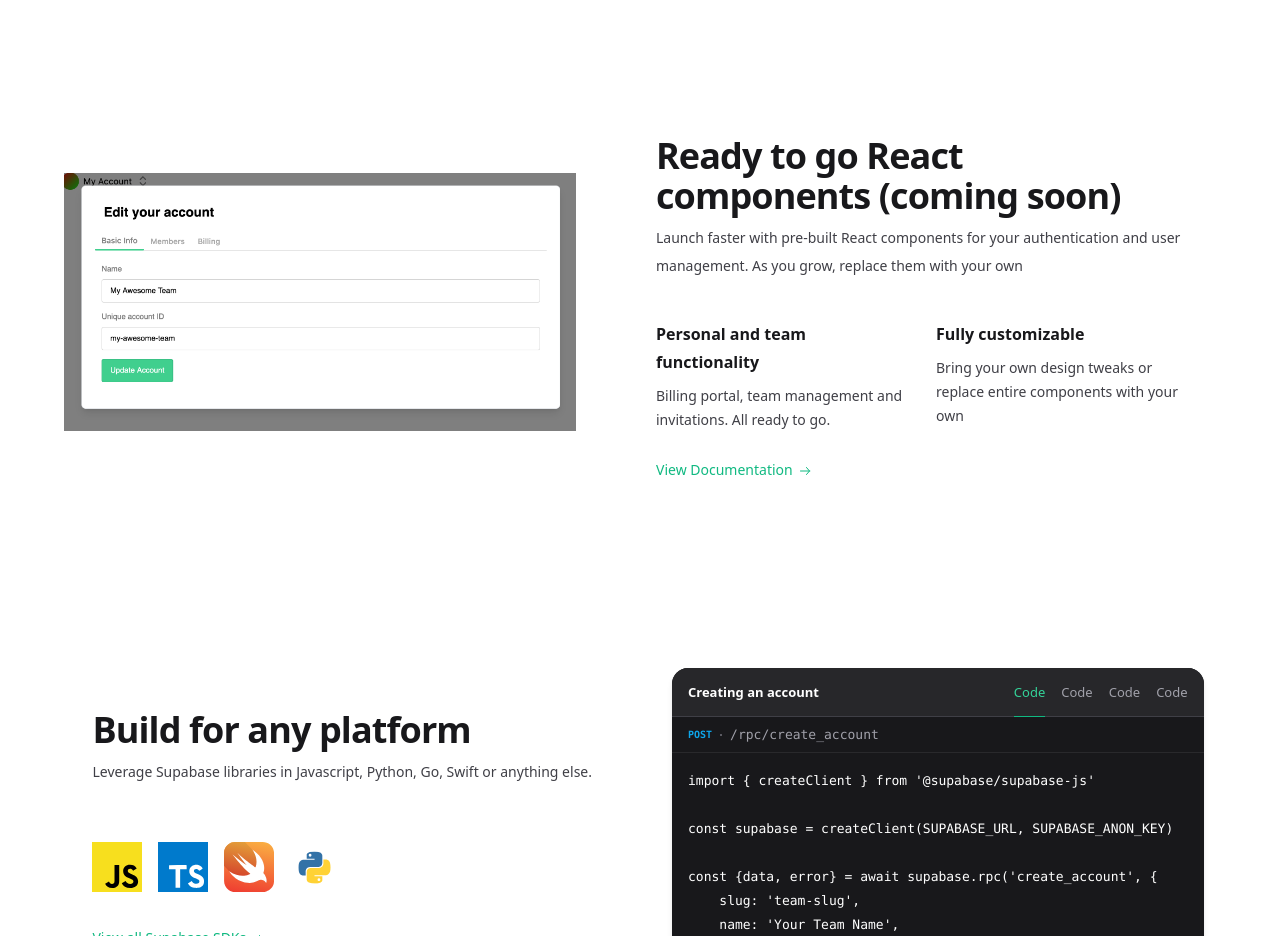
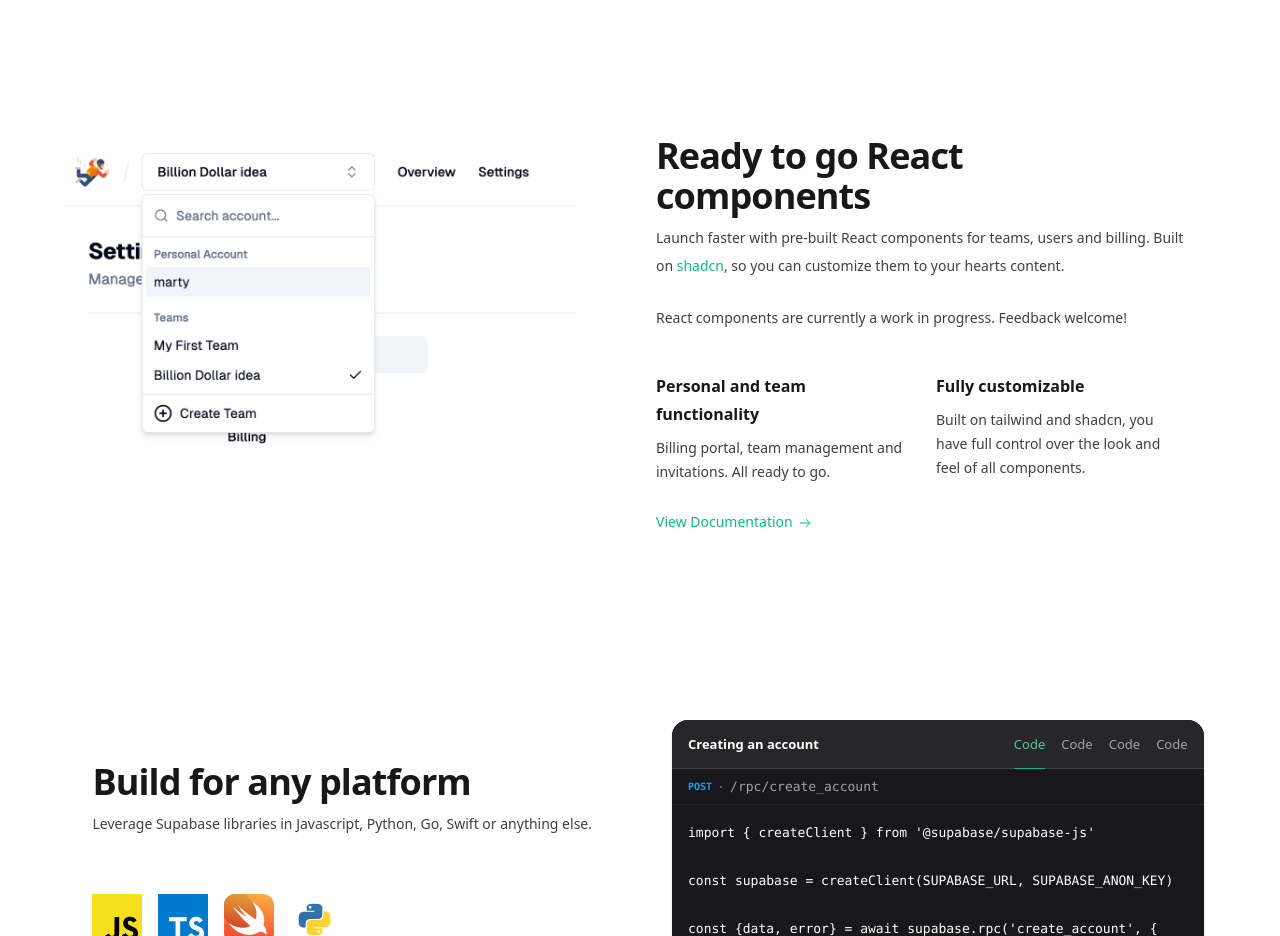
Before and after one commit to usebasejump/basejump-js, a Next.js app in the folder apps/basejump-docs/: page / in a window 1280 px wide. Shown: the part 940-1876 px from the top of the page. Built offline with nearby package versions, Linux system fonts and the light colour scheme.

Commit message:
tweak homepage for react components

```diff
--- a/apps/basejump-docs/src/components/homepage/UiComponents.jsx
+++ b/apps/basejump-docs/src/components/homepage/UiComponents.jsx
@@ -1,4 +1,4 @@
-import { Button } from '@/components/mdx.jsx'
+import {Button} from '@/components/mdx.jsx'
 import Link from 'next/link'
 
 export default function HomepageUiComponents() {
@@ -7,7 +7,7 @@ export default function HomepageUiComponents() {
       <section aria-labelledby="features-heading" className="relative">
         <div className="aspect-h-2 flex items-center content-center aspect-w-3 sm:aspect-w-5 lg:aspect-none overflow-hidden lg:absolute lg:h-full lg:w-1/2 lg:pr-4 xl:pr-16">
           <img
-            src="/images/react-components.png"
+            src="/images/docs/react/account-selector.png"
             alt="Launch even faster with our easy to use React components"
           />
         </div>
@@ -15,12 +15,13 @@ export default function HomepageUiComponents() {
         <div className="prose mx-auto max-w-2xl px-4 dark:prose-invert dark:prose-invert sm:px-6 lg:grid lg:max-w-7xl lg:grid-cols-2 lg:gap-x-8 lg:px-8">
           <div className="lg:col-start-2">
             <h1 className="mt-4 text-4xl font-bold tracking-tight">
-              Ready to go React components (coming soon)
+              Ready to go React components
             </h1>
             <p>
-              Launch faster with pre-built React components for your
-              authentication and user management. As you grow, replace them with
-              your own
+              Launch faster with pre-built React components for teams, users and billing. Built on <a href="https://ui.shadcn.com" target="_blank">shadcn</a>, so you can customize them to your hearts content.
+            </p>
+            <p>
+              React components are currently a work in progress. Feedback welcome!
             </p>
 
             <div className="mt-10 grid grid-cols-1 gap-x-8 gap-y-4 text-sm sm:grid-cols-2">
@@ -34,8 +35,7 @@ export default function HomepageUiComponents() {
               <div>
                 <h3 className="mt-0 pt-0">Fully customizable</h3>
                 <p>
-                  Bring your own design tweaks or replace entire components with
-                  your own
+                  Built on tailwind and shadcn, you have full control over the look and feel of all components.
                 </p>
               </div>
             </div>
```
